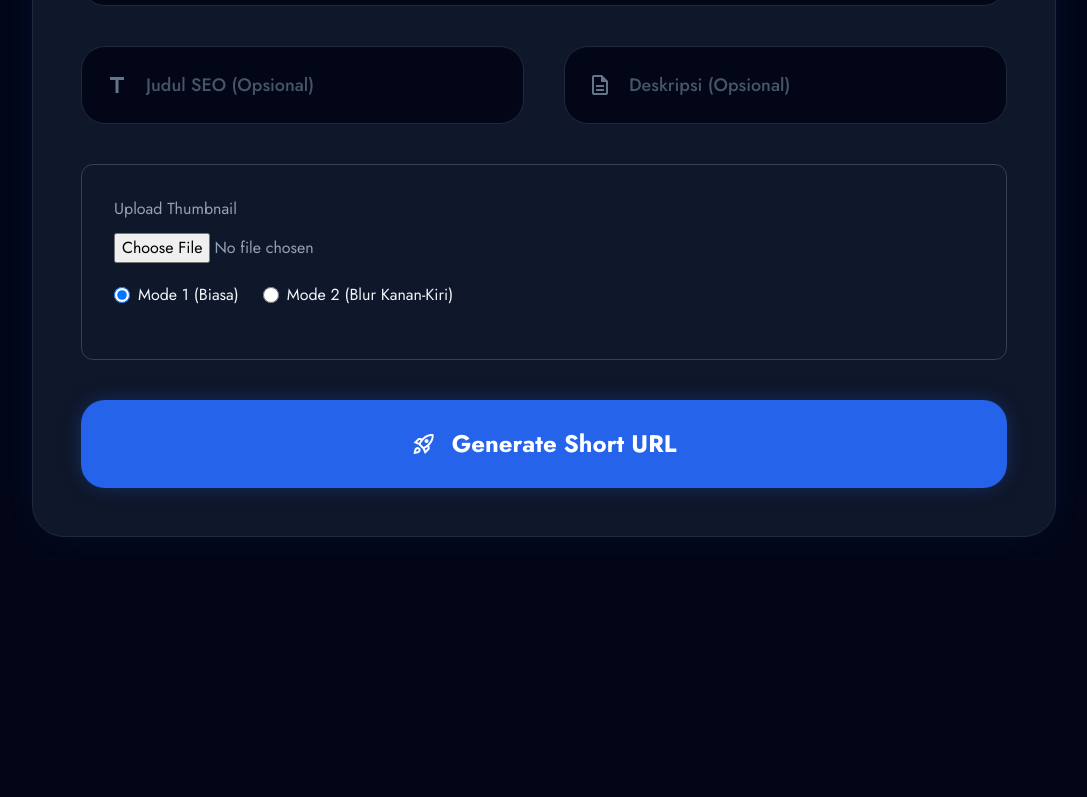
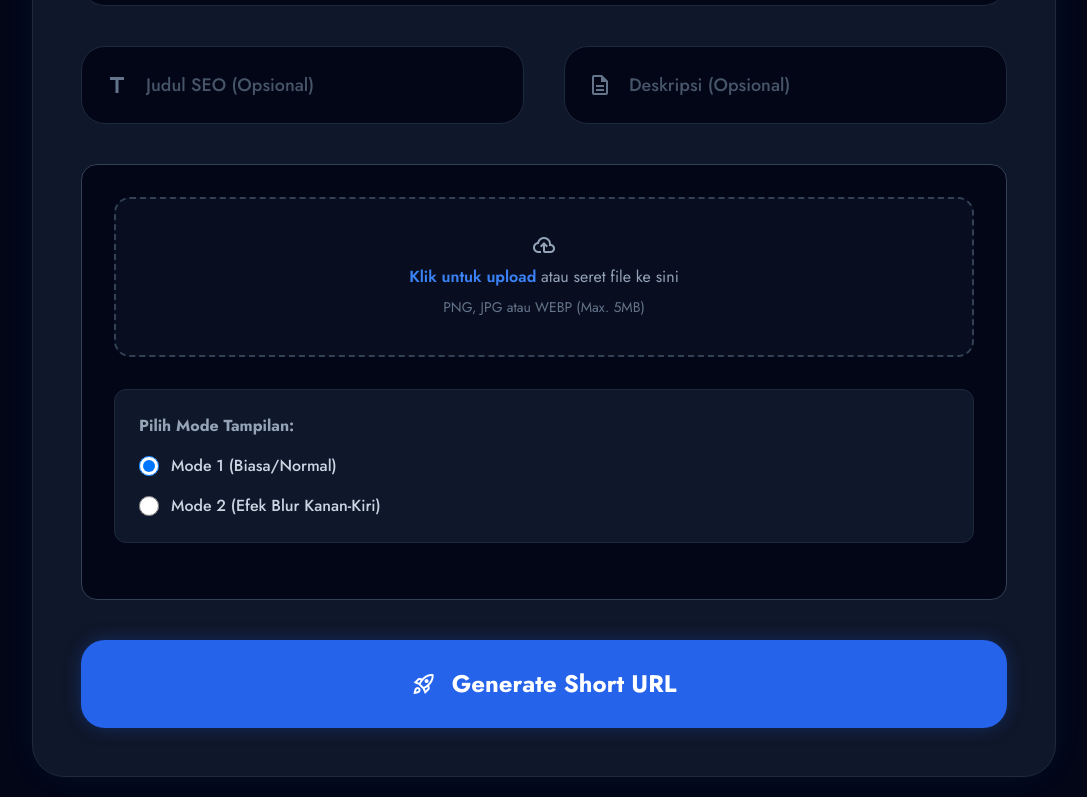
Before and after one commit to tamse94/v1link, a Next.js app: page / in a window 1280 px wide. Shown: the part 462-1259 px from the top of the page, without its empty margins (96-1183 px from the left). Before the commit the page ends 1031 px from the top, so only its background shows below. Built offline with nearby package versions, Linux system fonts and the light colour scheme; no server answers.

Commit message:
Update ImageUploader.js

```diff
--- a/src/components/media/ImageUploader.js
+++ b/src/components/media/ImageUploader.js
@@ -8,45 +8,76 @@ export default function ImageUploader({ file, setFile, previewUrl, setPreviewUrl
   };
 
   return (
-    <div className="bg-slate-900 p-3 sm:p-4 md:p-6 lg:p-8 rounded-md sm:rounded-lg md:rounded-xl border border-slate-700 w-full">
-      <label className="block text-xs sm:text-sm md:text-base text-slate-400 mb-1 sm:mb-2 md:mb-3">Upload Thumbnail</label>
-      <input type="file" accept="image/*" onChange={handleFileChange} className="mb-3 sm:mb-4 md:mb-5 text-xs sm:text-sm md:text-base text-slate-400 w-full" />
+    <div className="bg-slate-950 p-6 md:p-8 rounded-2xl border border-slate-700 w-full">
 
-      <div className="flex flex-col sm:flex-row gap-2 sm:gap-4 md:gap-6 mb-3 sm:mb-4 md:mb-5 text-xs sm:text-sm md:text-base">
-        <label className="flex items-center space-x-1 sm:space-x-2 cursor-pointer">
-          <input type="radio" checked={mode === 1} onChange={() => setMode(1)} className="text-blue-500 w-3 h-3 sm:w-4 sm:h-4" />
-          <span>Mode 1 (Biasa)</span>
-        </label>
-        <label className="flex items-center space-x-1 sm:space-x-2 cursor-pointer">
-          <input type="radio" checked={mode === 2} onChange={() => setMode(2)} className="text-blue-500 w-3 h-3 sm:w-4 sm:h-4" />
-          <span>Mode 2 (Blur Kanan-Kiri)</span>
+      {/* Tombol Upload Keren */}
+      <div className="mb-8 flex items-center justify-center w-full">
+        <label className="flex flex-col items-center justify-center w-full h-32 sm:h-40 border-2 border-slate-700 border-dashed rounded-2xl cursor-pointer bg-slate-900/50 hover:bg-slate-800 transition-colors">
+          <div className="flex flex-col items-center justify-center pt-5 pb-6">
+            <span className="material-symbols-outlined text-4xl sm:text-5xl text-slate-400 mb-2">cloud_upload</span>
+            <p className="mb-2 text-sm sm:text-base text-slate-400"><span className="font-semibold text-blue-500">Klik untuk upload</span> atau seret file ke sini</p>
+            <p className="text-xs sm:text-sm text-slate-500">PNG, JPG atau WEBP (Max. 5MB)</p>
+          </div>
+          <input type="file" accept="image/*" onChange={handleFileChange} className="hidden" />
         </label>
       </div>
 
+      {file && <p className="text-center text-sm sm:text-base text-green-400 font-medium mb-6">File terpilih: {file.name}</p>}
+
+      <div className="flex flex-col md:flex-row gap-6 mb-6">
+        {/* Pilihan Mode Thumbnail */}
+        <div className="flex-1 bg-slate-900 p-4 sm:p-5 md:p-6 rounded-xl border border-slate-800">
+          <span className="block text-sm sm:text-base font-bold text-slate-400 mb-4">Pilih Mode Tampilan:</span>
+          <div className="flex flex-col gap-4">
+            <label className="flex items-center space-x-3 cursor-pointer group">
+              <input type="radio" checked={mode === 1} onChange={() => setMode(1)} className="w-5 h-5 text-blue-600 bg-slate-800 border-slate-600 focus:ring-blue-500 focus:ring-2" />
+              <span className="text-sm sm:text-base text-slate-300 group-hover:text-white font-medium transition-colors">Mode 1 (Biasa/Normal)</span>
+            </label>
+            <label className="flex items-center space-x-3 cursor-pointer group">
+              <input type="radio" checked={mode === 2} onChange={() => setMode(2)} className="w-5 h-5 text-blue-600 bg-slate-800 border-slate-600 focus:ring-blue-500 focus:ring-2" />
+              <span className="text-sm sm:text-base text-slate-300 group-hover:text-white font-medium transition-colors">Mode 2 (Efek Blur Kanan-Kiri)</span>
+            </label>
+          </div>
+        </div>
+
+        {/* Setting Khusus Mode 2 (Pake Google Icons) */}
         {mode === 2 && (
-        <div className="flex flex-wrap gap-2 sm:gap-3 md:gap-4 mb-3 sm:mb-4 md:mb-5">
-          <button type="button" onClick={() => setIsBlur(!isBlur)} className={`px-2 sm:px-3 md:px-4 py-1 sm:py-2 md:py-3 rounded-md sm:rounded-lg text-xs sm:text-sm md:text-base font-bold transition-colors ${isBlur ? 'bg-blue-600 text-white' : 'bg-slate-700 text-slate-300'}`}>
-            Blur: {isBlur ? 'ON' : 'OFF'}
+          <div className="flex-1 bg-slate-900 p-4 sm:p-5 md:p-6 rounded-xl border border-slate-800 flex flex-col justify-center gap-3 sm:gap-4">
+             <span className="block text-sm sm:text-base font-bold text-slate-400 mb-1">Pengaturan Tambahan:</span>
+            <div className="flex flex-col sm:flex-row gap-3 sm:gap-4">
+
+              <button type="button" onClick={() => setIsBlur(!isBlur)}
+                className={`flex-1 py-3 flex items-center justify-center gap-2 rounded-lg text-sm sm:text-base font-bold transition-all border ${isBlur ? 'bg-blue-600/20 text-blue-400 border-blue-500/50' : 'bg-slate-800 text-slate-400 border-slate-700'}`}>
+                <span className="material-symbols-outlined text-2xl">{isBlur ? 'toggle_on' : 'toggle_off'}</span>
+                Blur {isBlur ? 'ON' : 'OFF'}
               </button>
-          <button type="button" onClick={() => setShowPlay(!showPlay)} className={`px-2 sm:px-3 md:px-4 py-1 sm:py-2 md:py-3 rounded-md sm:rounded-lg text-xs sm:text-sm md:text-base font-bold transition-colors ${showPlay ? 'bg-blue-600 text-white' : 'bg-slate-700 text-slate-300'}`}>
-            Play Button: {showPlay ? 'ON' : 'OFF'}
+
+              <button type="button" onClick={() => setShowPlay(!showPlay)}
+                className={`flex-1 py-3 flex items-center justify-center gap-2 rounded-lg text-sm sm:text-base font-bold transition-all border ${showPlay ? 'bg-blue-600/20 text-blue-400 border-blue-500/50' : 'bg-slate-800 text-slate-400 border-slate-700'}`}>
+                <span className="material-symbols-outlined text-2xl">{showPlay ? 'toggle_on' : 'toggle_off'}</span>
+                Play {showPlay ? 'ON' : 'OFF'}
               </button>
+
+            </div>
           </div>
         )}
+      </div>
 
+      {/* Preview Gambar Area */}
       {previewUrl && (
-        <div className="mt-2 sm:mt-3 md:mt-4 w-full sm:w-3/4 md:w-1/2 lg:w-2/3 mx-auto aspect-video relative overflow-hidden bg-black rounded-md sm:rounded-lg border border-slate-600 flex items-center justify-center">
+        <div className="mt-8">
+          <span className="block text-sm sm:text-base font-bold text-slate-400 mb-4 text-center">Live Preview:</span>
+          <div className="w-full max-w-2xl mx-auto aspect-video relative overflow-hidden bg-black rounded-xl border-2 border-slate-700 flex items-center justify-center shadow-2xl">
             {mode === 2 && isBlur && (
-            <img src={previewUrl} className="absolute inset-0 w-full h-full object-cover opacity-50 blur-sm sm:blur-md md:blur-lg scale-110" alt="blur-bg" />
+              <img src={previewUrl} className="absolute inset-0 w-full h-full object-cover opacity-60 blur-xl scale-125" alt="blur-bg" />
             )}
-          <img src={previewUrl} className="relative z-10 h-full object-contain shadow-lg sm:shadow-xl md:shadow-2xl" alt="preview" />
+            <img src={previewUrl} className="relative z-10 h-full object-contain drop-shadow-2xl" alt="preview" />
             {mode === 2 && showPlay && (
-            <div className="absolute z-20 bg-black/60 rounded-full p-2 sm:p-3 md:p-4 lg:p-5">
-              <svg className="w-6 h-6 sm:w-8 sm:h-8 md:w-10 md:h-10 lg:w-12 lg:h-12 text-white ml-1" fill="currentColor" viewBox="0 0 24 24">
-                <path d="M8 5v14l11-7z"/>
-              </svg>
+              <div className="absolute z-20 bg-black/60 rounded-full p-3 sm:p-4 md:p-5 backdrop-blur-sm border border-white/10 shadow-xl">
+                <span className="material-symbols-outlined text-white text-4xl sm:text-5xl md:text-6xl pl-1 sm:pl-2">play_arrow</span>
               </div>
             )}
+          </div>
         </div>
       )}
     </div>
```
Lines whose indentation alone changed are shown as unchanged.
